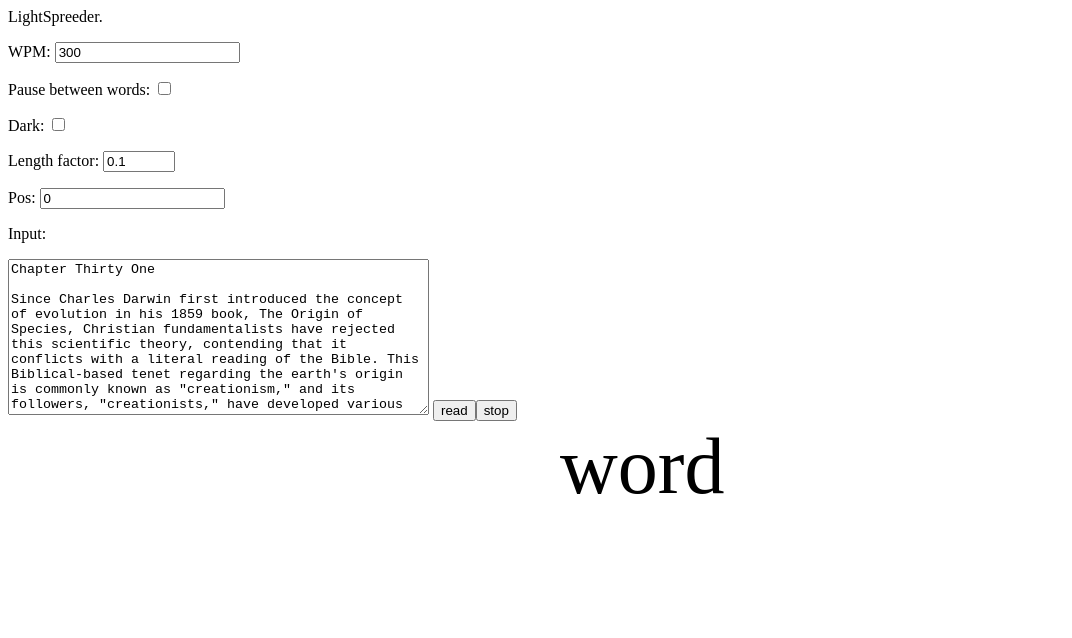
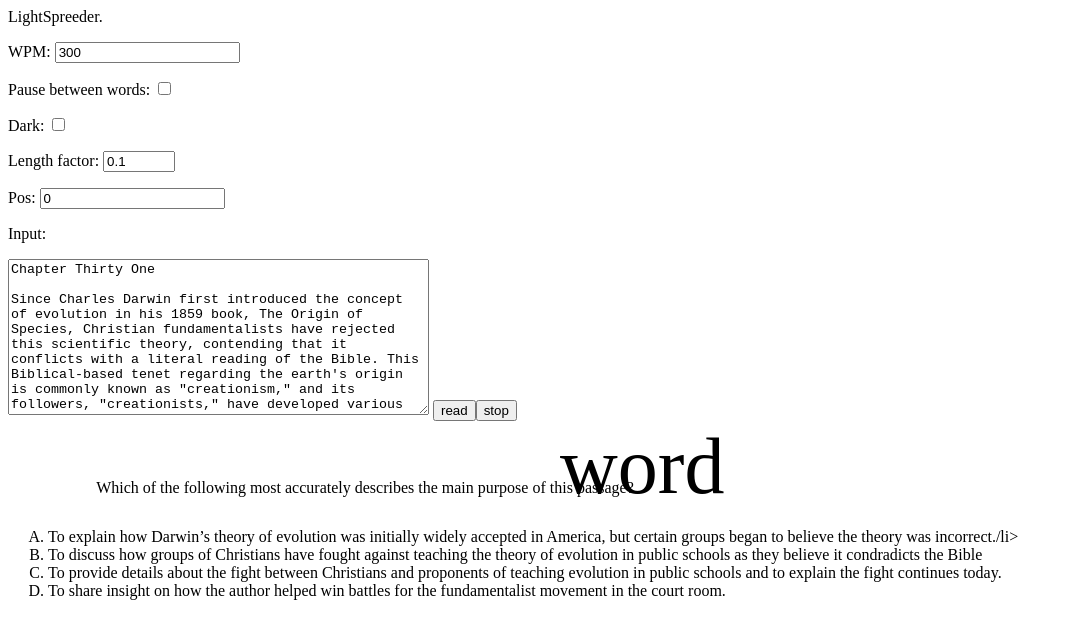
Before and after one commit to prettypositron/shanespeed, a plain HTML site: page index.html in a window 1280 px wide. Shown: the whole page, without its empty margins (0-1072 px from the left). Drawn offline with Linux system fonts and the light colour scheme.

Commit message:
Update index.html

```diff
--- a/index.html
+++ b/index.html
@@ -44,6 +44,16 @@ Now, over seventy-five years after the infamous “Scopes Monkey Trial,” the c
 </textarea>
 <button onclick=read()>read</button><button onclick="clearTimeout(interval)">stop</button><br>
 <div id=outp><span id=outpstack></span> <span id=outpword>word</span></div>
+
+Which of the following most accurately describes the main purpose of this passage?
+<ol type="A">
+	<li>To explain how Darwin’s theory of evolution was initially widely accepted in America, but certain groups began to believe the theory was incorrect./li>
+	<li>To discuss how groups of Christians have fought against teaching the theory of evolution in public schools as they believe it condradicts the Bible</li>
+  <li>To provide details about the fight between Christians and proponents of teaching evolution in public schools and to explain the fight continues today.</li>
+	<li>To share insight on how the author helped win battles for the fundamentalist movement in the court room.
+</li>
+</ol>
+
 <script>
 var text;
 var interval;
```
